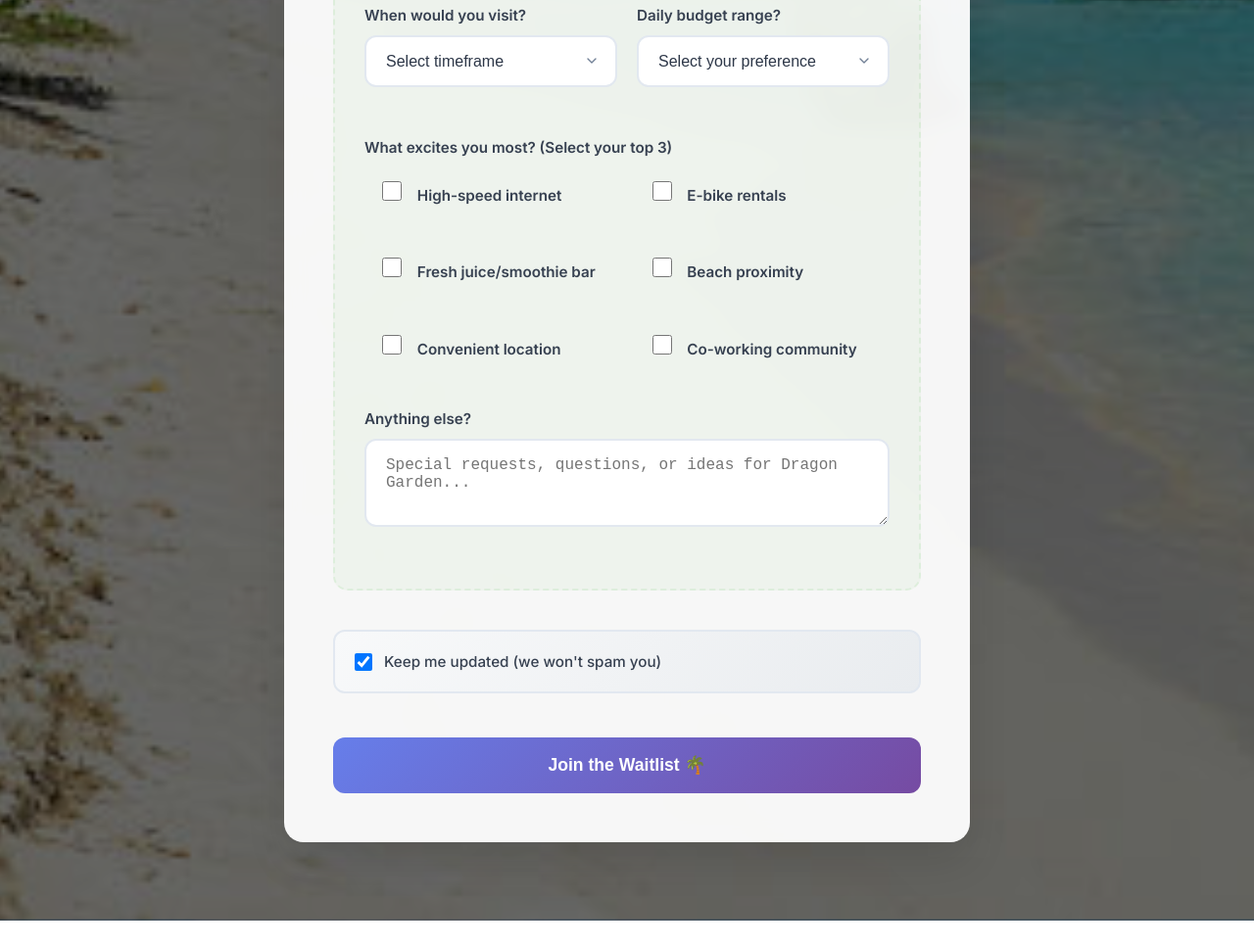
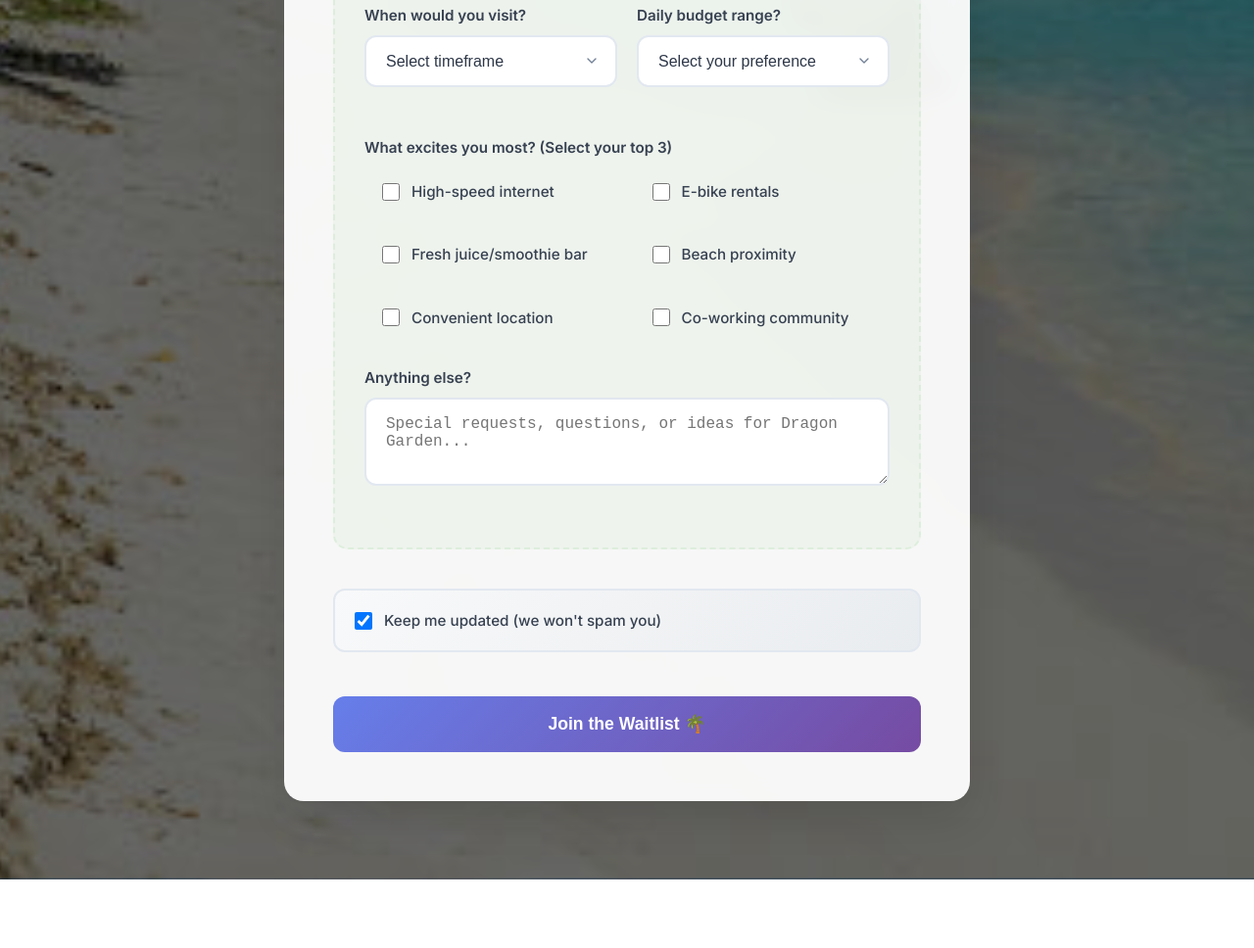
Before and after one commit to LouieSankey/dragon-garden-hostel, a website: page index.html in a window 1280 px wide. Shown: the part 3248-4216 px from the top of the page at 98% size. Drawn offline with Linux system fonts and the light colour scheme.

Commit message:
fixed the alignment of the checkboxes

```diff
--- a/index.html
+++ b/index.html
@@ -210,30 +210,30 @@
                         <div class="form-group">
                             <label>What excites you most? (Select your top 3)</label>
                             <div class="checkbox-group">
-                                <label class="checkbox-label">
-                                    <input type="checkbox" name="features" value="fast-internet">
-                                    <span>High-speed internet</span>
-                                </label>
-                                <label class="checkbox-label">
-                                    <input type="checkbox" name="features" value="ebikes">
-                                    <span>E-bike rentals</span>
-                                </label>
-                                <label class="checkbox-label">
-                                    <input type="checkbox" name="features" value="smoothie-bar">
-                                    <span>Fresh juice/smoothie bar</span>
-                                </label>
-                                <label class="checkbox-label">
-                                    <input type="checkbox" name="features" value="beach-access">
-                                    <span>Beach proximity</span>
-                                </label>
-                                <label class="checkbox-label">
-                                    <input type="checkbox" name="features" value="location">
-                                    <span>Convenient location</span>
-                                </label>
-                                <label class="checkbox-label">
-                                    <input type="checkbox" name="features" value="community">
-                                    <span>Co-working community</span>
-                                </label>
+                                <div class="checkbox-label">
+                                    <input type="checkbox" id="feature-internet" name="features" value="fast-internet">
+                                    <label for="feature-internet">High-speed internet</label>
+                                </div>
+                                <div class="checkbox-label">
+                                    <input type="checkbox" id="feature-ebikes" name="features" value="ebikes">
+                                    <label for="feature-ebikes">E-bike rentals</label>
+                                </div>
+                                <div class="checkbox-label">
+                                    <input type="checkbox" id="feature-smoothie" name="features" value="smoothie-bar">
+                                    <label for="feature-smoothie">Fresh juice/smoothie bar</label>
+                                </div>
+                                <div class="checkbox-label">
+                                    <input type="checkbox" id="feature-beach" name="features" value="beach-access">
+                                    <label for="feature-beach">Beach proximity</label>
+                                </div>
+                                <div class="checkbox-label">
+                                    <input type="checkbox" id="feature-location" name="features" value="location">
+                                    <label for="feature-location">Convenient location</label>
+                                </div>
+                                <div class="checkbox-label">
+                                    <input type="checkbox" id="feature-community" name="features" value="community">
+                                    <label for="feature-community">Co-working community</label>
+                                </div>
                             </div>
                         </div>
 
--- a/style.css
+++ b/style.css
@@ -486,6 +486,7 @@ body {
     border-radius: 10px;
     transition: all 0.3s ease;
     border: 2px solid transparent;
+    gap: 12px;
 }
 
 .checkbox-label:hover {
@@ -495,14 +496,23 @@ body {
 }
 
 .checkbox-label input[type="checkbox"] {
-    width: 20px;
-    height: 20px;
-    margin-right: 12px;
-    position: relative;
+    width: 18px;
+    height: 18px;
+    margin: 0;
     cursor: pointer;
+    flex-shrink: 0;
 }
 
-.checkbox-label input[type="checkbox"]:checked + span {
+.checkbox-label label {
+    font-size: 0.95rem;
+    font-weight: 500;
+    color: #374151;
+    cursor: pointer;
+    margin: 0;
+    line-height: 1.4;
+}
+
+.checkbox-label input[type="checkbox"]:checked + label {
     color: #667eea;
     font-weight: 600;
 }
```
